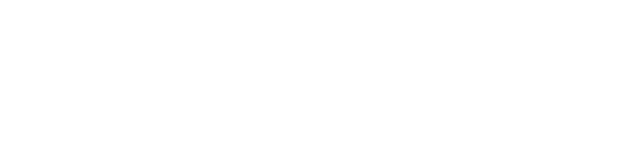
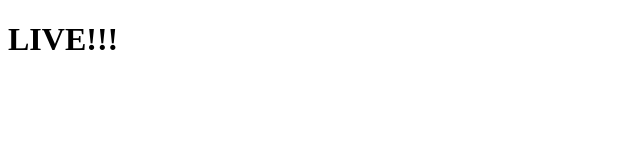
Before and after one commit to jpauli4/simple-skeleton, a website: page public/index.html in a window 1280 px wide. Shown: the whole page, without its empty margins (0-640 px from the left). Drawn offline with Linux system fonts and the light colour scheme.

Commit message:
add test h1

```diff
--- a/public/index.html
+++ b/public/index.html
@@ -14,6 +14,6 @@
   <script src="app.js"></script>
 </head>
 <body>
-  <!-- page content -->
+  <h1>LIVE!!!</h1>
 </body>
 </html>
```
